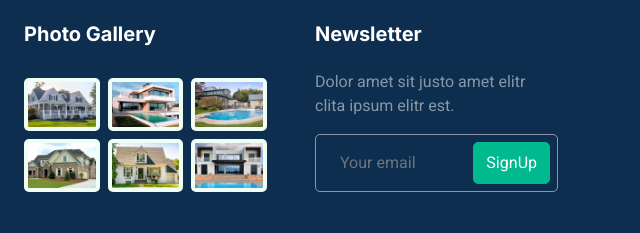
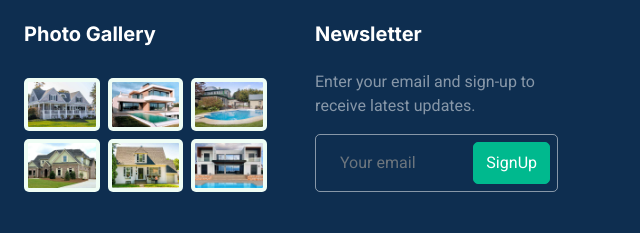
Before and after one commit to Mhojojo/MiniProject2, a website with bundled scripts: page testimonial.html in a window 1280 px wide. Shown: the part 1241-1474 px from the top of the page, 640-1280 px from the left. Built offline with nearby package versions, Linux system fonts and the light colour scheme.

Commit message:
Change the content in newsletter section.

```diff
--- a/testimonial.html
+++ b/testimonial.html
@@ -380,7 +380,7 @@
             </div>
             <div class="col-lg-3 col-md-6">
               <h5 class="text-white mb-4">Newsletter</h5>
-              <p>Dolor amet sit justo amet elitr clita ipsum elitr est.</p>
+              <p>Enter your email and sign-up to receive latest updates.</p>
               <div class="position-relative mx-auto" style="max-width: 400px">
                 <input
                   class="form-control bg-transparent w-100 py-3 ps-4 pe-5"
```
